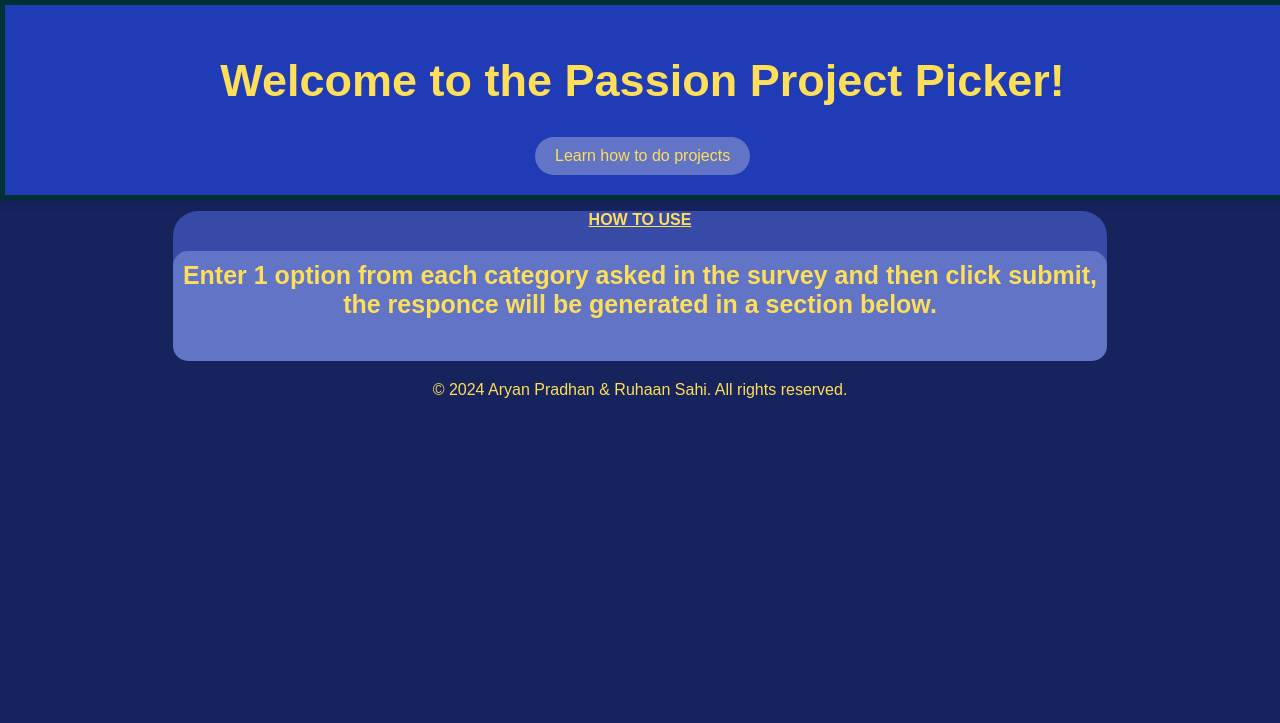
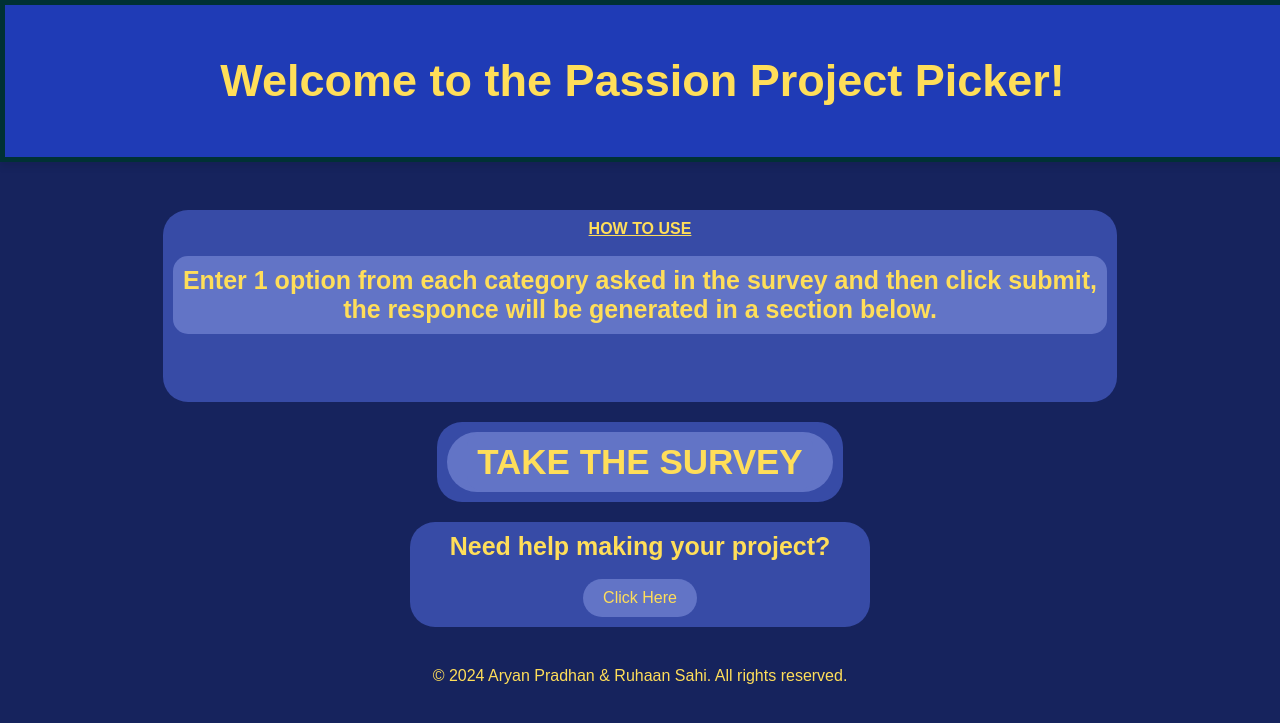
Before and after one commit to AryanPradhan12/PassionProjectWebsite, a Flask app: page / in a window 1280 px wide. Shown: the top 723 px of the page. Run offline with Flask 3, Linux system fonts and the light colour scheme.

Commit message:
Final changes made

```diff
--- a/app.py
+++ b/app.py
@@ -79,7 +79,7 @@ recommendations = {
 def index():
     return render_template('index.html')
 
-@app.route('/index')
+@app.route('/home')
 def home():
     return render_template('home.html')
 
--- a/static/css/homestyle.css
+++ b/static/css/homestyle.css
@@ -39,7 +39,9 @@ h2 {
 h4 {
     text-decoration: underline;
     color: #ffde59;
-    font-weight: bold;
+    font-weight: bolder;
+    padding-bottom: 10px;
+    margin: 0;
 }
 h9 {
     color: #ffde59;
@@ -49,17 +51,33 @@ h6 {
     background-color: #6274c6;
     padding: 10px;
     width: fit-content;
-    height: 90px;
-    margin: 0 auto;
     font-size: 25px;
     border-radius: 15px;
+    margin-top: -10px;
 }
 .section1 {
     background-color: #374ba6;
     width: fit-content;
     height: fit-content;
     border-radius: 25px;
-    margin: 0 auto;
+    margin: 20px auto;
+    padding: 10px;
+}
+h7 {
+    color: #ffde59;
+    font-size: 35px;
+    font-weight: bold;
+    background-color: #6274c6;
+    padding: 10px;
+    width: fit-content;
+    border-radius: 15px;
+    margin-top: -10px;
+}
+h8 {
+    color: #ffde59;
+    font-size: 25px;
+    font-weight: bold;
+    padding: 30px;
 }
 /* Styling for the button */
 button {
@@ -74,7 +92,7 @@ button {
 }
 
 button:hover {
-    background-color: #003135;
+    background-color: blue;
 }
 
 
--- a/templates/index.html
+++ b/templates/index.html
@@ -10,13 +10,23 @@
 <body>
 
     <header>
-        <h1>Welcome to the Passion Project Picker!</h1>  <button onclick="window.location.href='/subpage'">Learn how to do projects</button>
+        <h1>Welcome to the Passion Project Picker!</h1>
     </header>
 
     <main>
         <div class="section1">
             <h4>HOW TO USE</h4>
+            <br>
             <h6>Enter 1 option from each category asked in the survey and then click submit, <br>the responce will be generated in a section below.</h6>
+        </div>
+        <div class="section1">
+            <button onclick="window.location.href='/home'"><h7>TAKE THE SURVEY</h7></button>
+        </div>
+        <div class="section1">
+        <h8>Need help making your project?</h8>
+        <br>
+        <br>
+        <button onclick="window.location.href='/subpage'">Click Here</button>
         </div>
     </main>
 
```
Also changed, not shown: static/css/Style.css (+59 -13 lines), static/css/subpage_style.css (+7 -7 lines), templates/home.html (+6 -2 lines), templates/subpage.html (+6 -5 lines).
